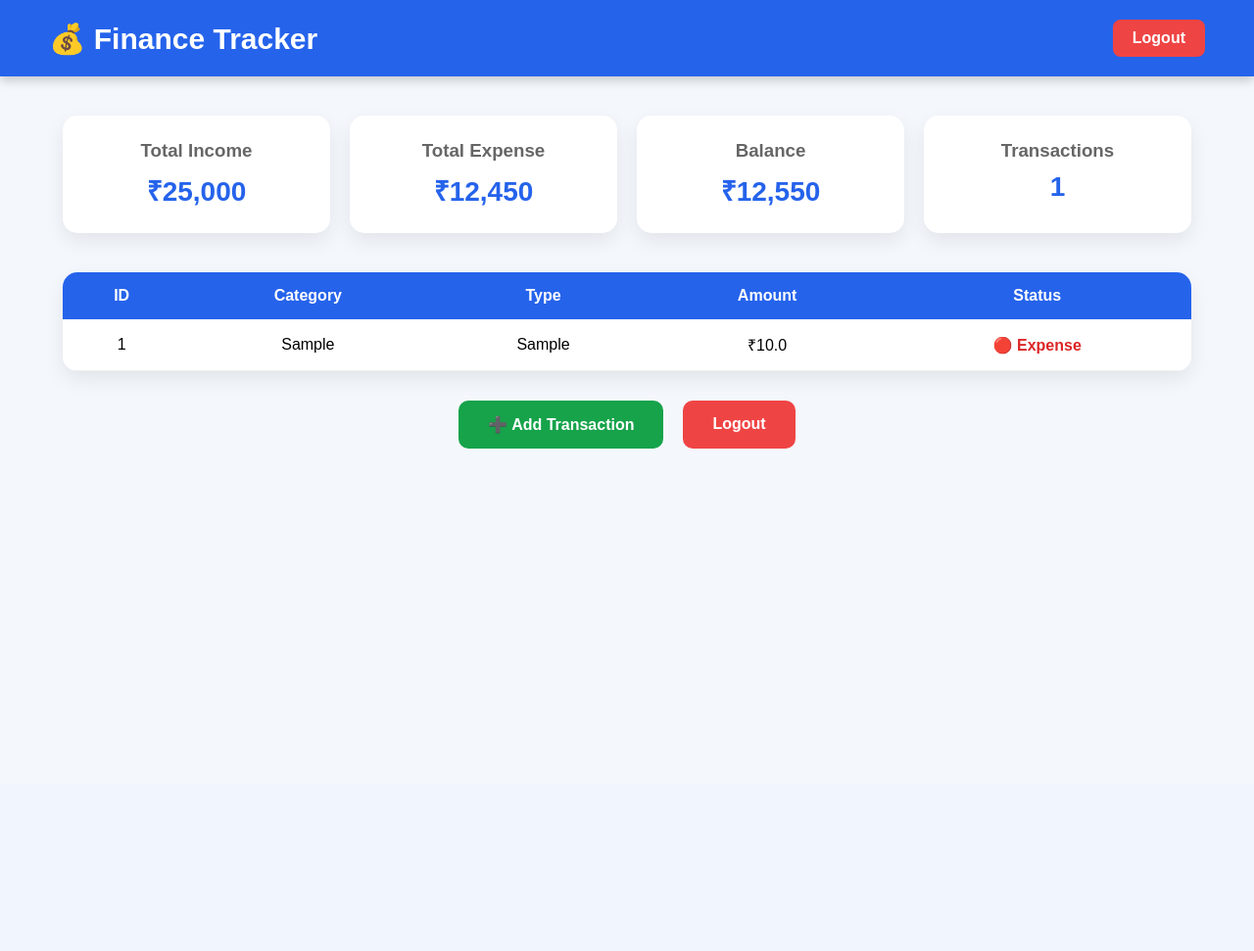
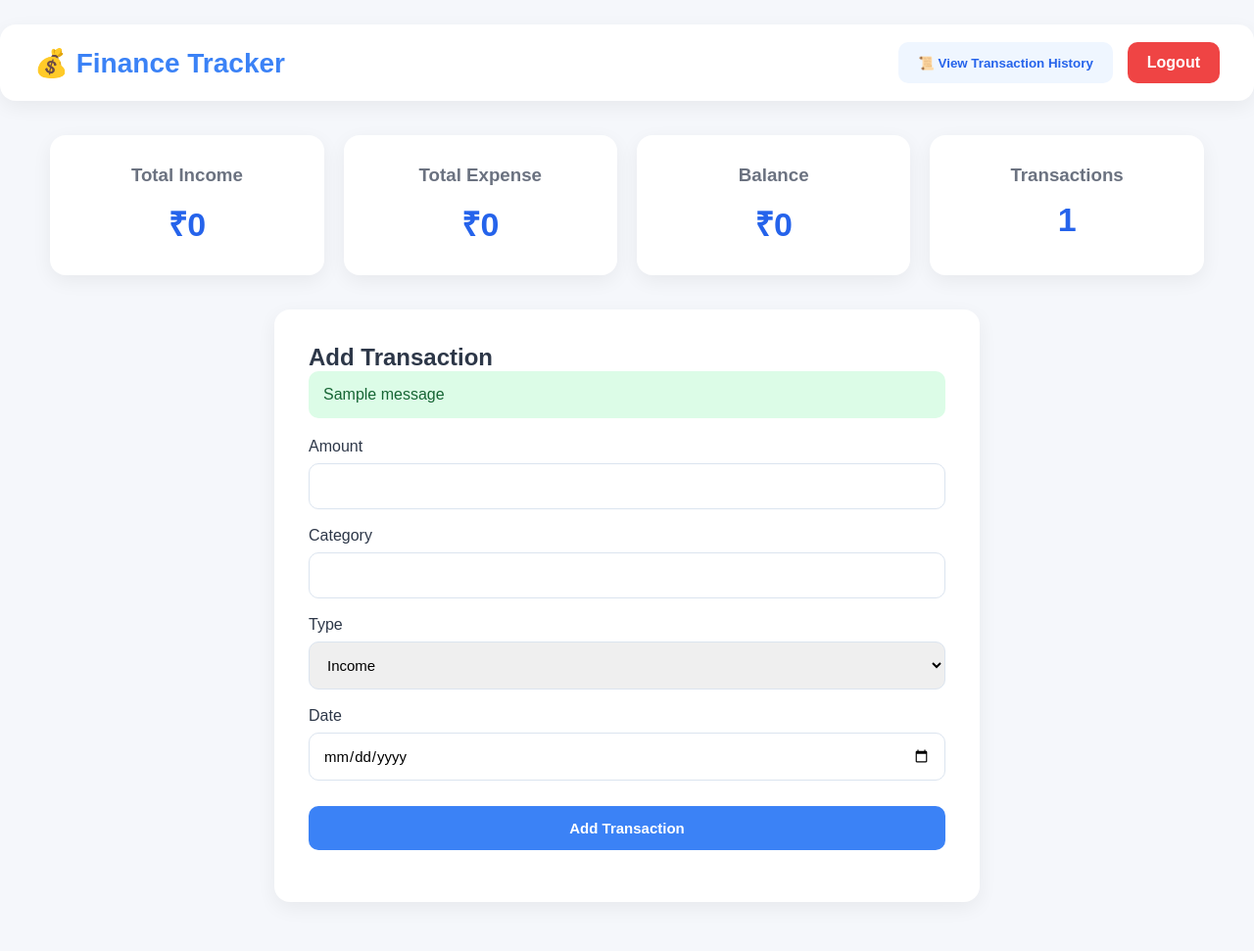
Before and after one commit to vishnuprasad-03/financial-tracker-, a Flask app: page /transactions in a window 1280 px wide. Shown: the whole page at 98% size. Before the commit the page ends 458 px from the top, so only its background shows below. Run offline with Flask 3, Linux system fonts and the light colour scheme; a user stored in the database is signed in; tables that the repository leaves empty hold one stand-in row (values such as "Sample post"); one stand-in notice (Sample message) is shown.

Commit message:
Added CRUD transaction form with validation and flash messages

```diff
--- a/blueprints/transactions.py
+++ b/blueprints/transactions.py
@@ -2,11 +2,20 @@
 Transaction routes.
 """
 
-from flask import Blueprint, render_template
+from flask import (
+    Blueprint,
+    render_template,
+    redirect,
+    url_for,
+    flash,
+    request
+)
+
+from flask_login import login_required
 
 from src.database import SessionLocal
 from src.db_models import TransactionDB
-from flask_login import login_required
+from src.forms import TransactionForm
 
 transactions_bp = Blueprint(
     "transactions",
@@ -14,19 +23,72 @@ transactions_bp = Blueprint(
 )
 
 
-@transactions_bp.route("/transactions")
+
+
+@transactions_bp.route(
+    "/transactions",
+    methods=["GET", "POST"]
+)
 @login_required
 def transactions():
 
+    form = TransactionForm()
+
     session = SessionLocal()
+
+    if form.validate_on_submit():
+
+        transaction = TransactionDB(
+
+            amount=form.amount.data,
+
+            category=form.category.data,
+
+            transaction_type=form.transaction_type.data
+
+        )
+
+        session.add(transaction)
+
+        session.commit()
+
+        flash(
+            "Transaction added successfully!",
+            "success"
+        )
+
+        session.close()
+
+        return redirect(
+            url_for("transactions.transactions")
+        )
 
     all_transactions = session.query(
         TransactionDB
     ).all()
 
+    total_income = sum(
+        transaction.amount
+        for transaction in all_transactions
+        if transaction.transaction_type == "income"
+    )
+
+    total_expense = sum(
+        transaction.amount
+        for transaction in all_transactions
+        if transaction.transaction_type == "expense"
+    )
+
+    balance = total_income - total_expense
+
     session.close()
 
     return render_template(
-        "transactions.html",
-        transactions=all_transactions
-    )
+    "transactions.html",
+    form=form,
+    transactions=all_transactions,
+    total_income=total_income,
+    total_expense=total_expense,
+    balance=balance
+
+)
--- /dev/null
+++ b/src/forms.py
@@ -0,0 +1,66 @@
+"""
+WTForms for Finance Tracker.
+"""
+
+from flask_wtf import FlaskForm
+
+from wtforms import (
+    FloatField,
+    StringField,
+    DateField,
+    SelectField,
+    SubmitField
+)
+
+from wtforms.validators import (
+    DataRequired,
+    NumberRange
+)
+
+
+class TransactionForm(FlaskForm):
+    """
+    Transaction form.
+    """
+
+    amount = FloatField(
+        "Amount",
+        validators=[
+            DataRequired(),
+            NumberRange(
+                min=0.01,
+                message="Amount must be greater than zero."
+            )
+        ]
+    )
+
+    category = StringField(
+        "Category",
+        validators=[
+            DataRequired(
+                message="Category cannot be empty."
+            )
+        ]
+    )
+
+    transaction_type = SelectField(
+        "Type",
+        choices=[
+            ("income", "Income"),
+            ("expense", "Expense")
+        ],
+        validators=[
+            DataRequired()
+        ]
+    )
+
+    date = DateField(
+        "Date",
+        validators=[
+            DataRequired()
+        ]
+    )
+
+    submit = SubmitField(
+        "Add Transaction"
+    )
--- /dev/null
+++ b/static/css/style.css
@@ -0,0 +1,279 @@
+body{
+
+    margin:0;
+
+    font-family:Arial,Helvetica,sans-serif;
+
+    background:#f5f7fb;
+
+    color:#2d3748;
+
+}
+
+.container{
+
+    width:92%;
+
+    margin:auto;
+
+    padding-bottom:50px;
+
+}
+
+.navbar{
+
+    background:#ffffff;
+
+    display:flex;
+
+    justify-content:space-between;
+
+    align-items:center;
+
+    padding:18px 35px;
+
+    margin:25px auto;
+
+    border-radius:16px;
+
+    box-shadow:0 6px 20px rgba(0,0,0,.06);
+
+}
+
+.logo{
+
+    font-size:28px;
+
+    font-weight:bold;
+
+    color:#3b82f6;
+
+}
+
+.nav-buttons{
+
+    display:flex;
+
+    gap:15px;
+
+}
+
+.history-btn{
+
+    background:#eff6ff;
+
+    color:#2563eb;
+
+    border:none;
+
+    padding:12px 20px;
+
+    border-radius:10px;
+
+    cursor:pointer;
+
+    font-weight:bold;
+
+}
+
+.history-btn:hover{
+
+    background:#dbeafe;
+
+}
+
+.logout{
+
+    text-decoration:none;
+
+    background:#ef4444;
+
+    color:white;
+
+    padding:12px 20px;
+
+    border-radius:10px;
+
+    font-weight:bold;
+
+}
+
+.cards{
+
+    display:grid;
+
+    grid-template-columns:repeat(4,1fr);
+
+    gap:20px;
+
+    margin:35px 0;
+
+}
+
+.card{
+
+    background:white;
+
+    border-radius:16px;
+
+    padding:30px;
+
+    text-align:center;
+
+    box-shadow:0 6px 20px rgba(0,0,0,.06);
+
+}
+
+.card h3{
+
+    color:#6b7280;
+
+    margin-bottom:15px;
+
+}
+
+.card p{
+
+    color:#2563eb;
+
+    font-size:34px;
+
+    font-weight:bold;
+
+}
+
+.form-card{
+
+    background:white;
+
+    border-radius:16px;
+
+    padding:35px;
+
+    box-shadow:0 6px 20px rgba(0,0,0,.06);
+
+    width:720px;
+
+    margin:auto;
+
+}
+
+input,
+select{
+
+    width:100%;
+
+    padding:14px;
+
+    border:1px solid #dbe4ef;
+
+    border-radius:10px;
+
+    margin-top:8px;
+
+    margin-bottom:18px;
+
+    font-size:15px;
+
+}
+
+input:focus,
+select:focus{
+
+    outline:none;
+
+    border-color:#3b82f6;
+
+}
+
+input[type=submit]{
+
+    background:#3b82f6;
+
+    color:white;
+
+    border:none;
+
+    cursor:pointer;
+
+    font-weight:bold;
+
+}
+
+input[type=submit]:hover{
+
+    background:#2563eb;
+
+}
+
+.alert{
+
+    background:#dcfce7;
+
+    color:#166534;
+
+    padding:15px;
+
+    border-radius:10px;
+
+    margin-bottom:20px;
+
+}
+
+.error{
+
+    color:#dc2626;
+
+    display:block;
+
+    margin-top:-10px;
+
+    margin-bottom:12px;
+
+    font-size:14px;
+
+}
+
+table{
+
+    width:100%;
+
+    margin-top:40px;
+
+    border-collapse:collapse;
+
+    background:white;
+
+    border-radius:16px;
+
+    overflow:hidden;
+
+    box-shadow:0 6px 20px rgba(0,0,0,.06);
+
+}
+
+th{
+
+    background:#eff6ff;
+
+    color:#2563eb;
+
+    padding:18px;
+
+}
+
+td{
+
+    padding:16px;
+
+    text-align:center;
+
+    border-bottom:1px solid #eef2f7;
+
+}
+
+tr:hover{
+
+    background:#f8fbff;
+
+}
--- a/templates/base.html
+++ b/templates/base.html
@@ -1,7 +1,10 @@
 <!DOCTYPE html>
 <html lang="en">
 
+
 <head>
+    <link rel="stylesheet"
+      href="{{ url_for('static', filename='css/style.css') }}">
 
     <meta charset="UTF-8">
     <meta name="viewport" content="width=device-width, initial-scale=1.0">
--- a/templates/login.html
+++ b/templates/login.html
@@ -2,6 +2,8 @@
 <html lang="en">
 
 <head>
+    <link rel="stylesheet"
+      href="{{ url_for('static', filename='css/style.css') }}">
 
     <meta charset="UTF-8">
 
--- a/templates/register.html
+++ b/templates/register.html
@@ -1,8 +1,11 @@
 <!DOCTYPE html>
 <html lang="en">
 
+
 <head>
 
+    <link rel="stylesheet"
+      href="{{ url_for('static', filename='css/style.css') }}">
     <meta charset="UTF-8">
 
     <meta name="viewport" content="width=device-width, initial-scale=1.0">
--- a/templates/transactions.html
+++ b/templates/transactions.html
@@ -6,6 +6,7 @@
 <meta charset="UTF-8">
 
 <meta name="viewport" content="width=device-width, initial-scale=1.0">
+
 
 <title>Finance Tracker Dashboard</title>
 
@@ -243,16 +244,30 @@ background:#dc2626;
 </style>
 
 </head>
+<link rel="stylesheet"
+      href="{{ url_for('static', filename='css/style.css') }}">
 
 <body>
 
-<header>
+<div class="navbar">
 
-<h1>💰 Finance Tracker</h1>
+    <div class="logo">
+        💰 Finance Tracker
+    </div>
 
-<a href="/logout" class="logout">Logout</a>
+    <div class="nav-buttons">
 
-</header>
+        <button id="historyBtn" class="history-btn">
+            📜 View Transaction History
+        </button>
+
+        <a href="{{ url_for('auth.logout') }}" class="logout">
+            Logout
+        </a>
+
+    </div>
+
+</div>
 
 <div class="container">
 
@@ -262,7 +277,7 @@ background:#dc2626;
 
         <h3>Total Income</h3>
 
-<p>₹25,000</p>
+        <p>₹{{ total_income }}</p>
 
     </div>
 
@@ -270,7 +285,7 @@ background:#dc2626;
 
         <h3>Total Expense</h3>
 
-<p>₹12,450</p>
+        <p>₹{{ total_expense }}</p>
 
     </div>
 
@@ -278,7 +293,7 @@ background:#dc2626;
 
         <h3>Balance</h3>
 
-<p>₹12,550</p>
+        <p>₹{{ balance }}</p>
 
     </div>
 
@@ -291,6 +306,105 @@ background:#dc2626;
     </div>
 
 </div>
+
+<div class="form-card">
+
+<h2>Add Transaction</h2>
+{% with messages = get_flashed_messages(with_categories=true) %}
+
+{% if messages %}
+
+    {% for category, message in messages %}
+
+        <div class="alert">
+
+            {{ message }}
+
+        </div>
+
+    {% endfor %}
+
+{% endif %}
+
+{% endwith %}
+
+<form method="POST" novalidate>
+
+    {{ form.hidden_tag() }}
+
+    <p>
+
+    {{ form.amount.label }}
+
+    {{ form.amount() }}
+
+    {% for error in form.amount.errors %}
+
+        <span class="error">
+
+            {{ error }}
+
+        </span>
+
+    {% endfor %}
+
+    </p>
+
+    <p>
+
+    {{ form.category.label }}
+
+    {{ form.category() }}
+
+    {% for error in form.category.errors %}
+
+    <span class="error">
+
+    {{ error }}
+
+    </span>
+
+    {% endfor %}
+
+    </p>
+
+    <p>
+
+        {{ form.transaction_type.label }}
+
+        {{ form.transaction_type() }}
+
+    </p>
+
+    <p>
+
+{{ form.date.label }}
+
+{{ form.date() }}
+
+{% for error in form.date.errors %}
+
+<span class="error">
+
+{{ error }}
+
+</span>
+
+{% endfor %}
+
+</p>
+
+    <p>
+
+        {{ form.submit() }}
+
+    </p>
+
+</form>
+
+<div id="history" style="display:none;">
+
+<h2>Transaction History</h2>
 
 <table>
 
@@ -340,15 +454,38 @@ background:#dc2626;
 
 </table>
 
-<div class="footer-buttons">
+</div>
 
-<a href="#" class="btn add">➕ Add Transaction</a>
 
-<a href="/logout" class="btn logout2">Logout</a>
 
 </div>
+<script>
 
-</div>
+const historyBtn = document.getElementById("historyBtn");
+
+const history = document.getElementById("history");
+
+historyBtn.addEventListener("click", function(){
+
+    if(history.style.display==="none"){
+
+        history.style.display="block";
+
+        historyBtn.innerHTML="🙈 Hide Transaction History";
+
+    }
+
+    else{
+
+        history.style.display="none";
+
+        historyBtn.innerHTML="📜 View Transaction History";
+
+    }
+
+});
+
+</script>
 
 </body>
 
```
Also changed, not shown: README.md. Lines whose indentation alone changed are shown as unchanged.
